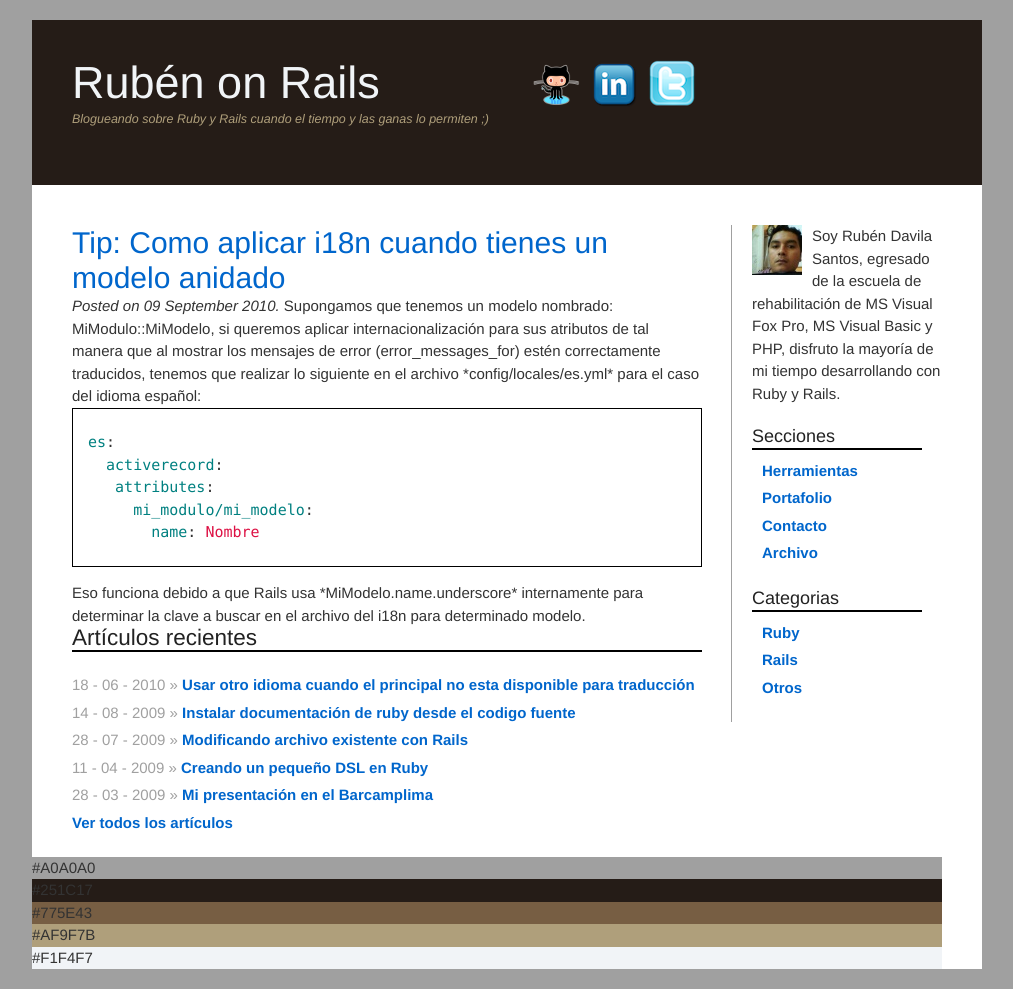
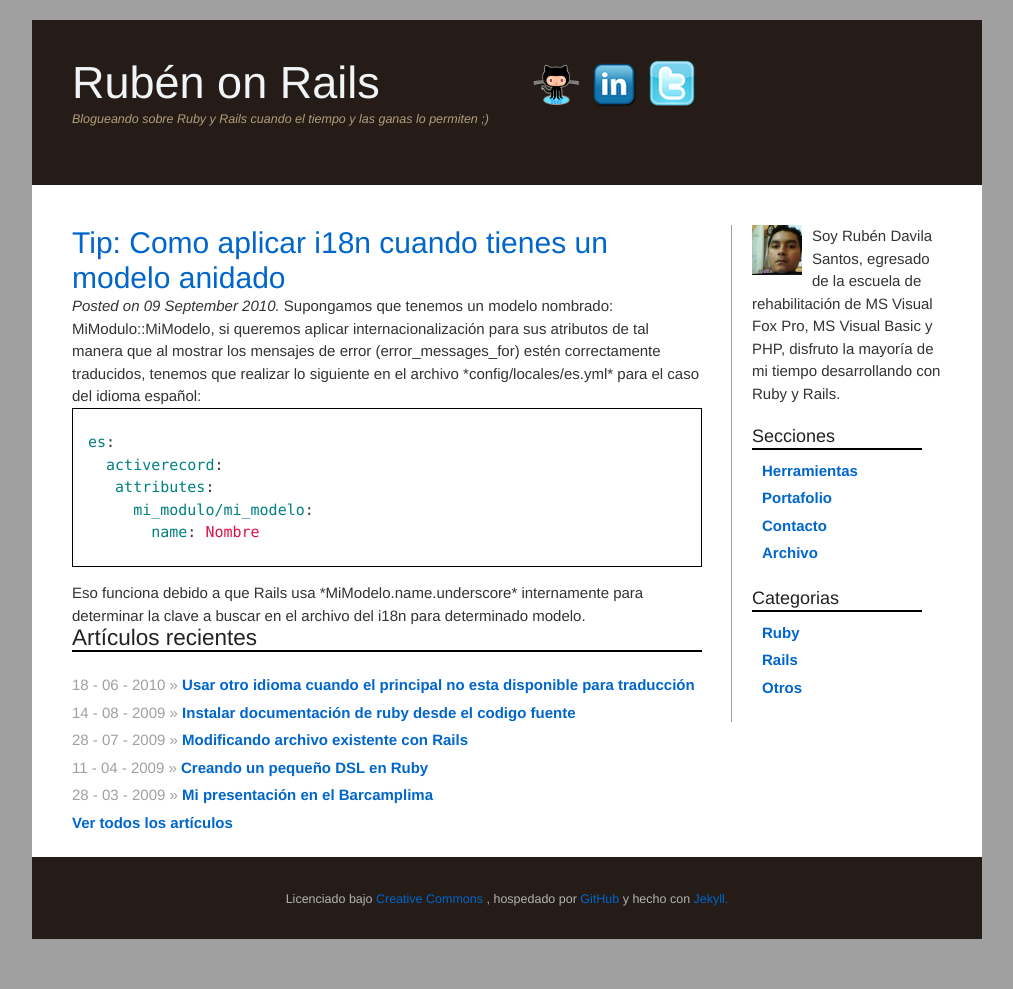
Before and after one commit to rdavila/rdavila.github.com.raw, a Jekyll site: the page built from index.html, in a window 1280 px wide. Shown: the whole page, without its empty margins (133-1146 px from the left). Built offline with Jekyll 4.4.1, drawn with Linux system fonts in a browser that asks for light colours; Markdown is read by kramdown in place of the engine named in the settings; after the commit the page ends 959 px from its top, so only the background shows below that.

Commit message:
Some Styling for footer

```diff
--- a/_layouts/default.html
+++ b/_layouts/default.html
@@ -3,6 +3,7 @@
   <head>
     <title>{{ page.title }} | Desarrollo web con Ruby y Rails desde Perú</title>
     <meta content='text/html; charset=utf-8' http-equiv='content-type' />
+    <meta name="Author" content="Rubén Dávila Santos" />
     <link href="/stylesheets/screen.css" media="screen, projection" rel="stylesheet" type="text/css" />
     <link href="/stylesheets/syntax.css" media="screen, projection" rel="stylesheet" type="text/css" />
     <link href="/stylesheets/print.css" media="print" rel="stylesheet" type="text/css" />
@@ -56,11 +57,10 @@
         </ul>
       </div>
       <div id="footer">
-        <div style="background-color: #A0A0A0">#A0A0A0</div>
-        <div style="background-color: #251C17">#251C17</div>
-        <div style="background-color: #775E43">#775E43</div>
-        <div style="background-color: #AF9F7B">#AF9F7B</div>
-        <div style="background-color: #F1F4F7">#F1F4F7</div>
+        <small>
+        Licenciado bajo <a href='http://creativecommons.org/licenses/by-sa/3.0/us/'>Creative Commons</a>
+        , hospedado por <a href='http://github.com'>GitHub</a> y hecho con <a href ='https://github.com/mojombo/jekyll'>Jekyll.</a>
+        </small>
       </div>
     </div>
   </body>
--- a/stylesheets/screen.css
+++ b/stylesheets/screen.css
@@ -275,7 +275,7 @@ body.two-col #container {
   margin: 20px auto;
 }
 /* line 52, ../sass/screen.sass */
-body.two-col #header, body.two-col #footer {
+body.two-col #header {
   display: inline;
   float: left;
   margin-right: 10px;
@@ -283,10 +283,22 @@ body.two-col #header, body.two-col #footer {
   margin: 0;
 }
 /* line 147, ../../../../../.rvm/gems/ruby-1.8.7-p334/gems/compass-0.11.5/frameworks/blueprint/stylesheets/blueprint/_grid.scss */
-* html body.two-col #header, * html body.two-col #footer {
+* html body.two-col #header {
   overflow-x: hidden;
 }
 /* line 55, ../sass/screen.sass */
+body.two-col #footer {
+  display: inline;
+  float: left;
+  margin-right: 10px;
+  width: 950px;
+  margin: 0;
+}
+/* line 147, ../../../../../.rvm/gems/ruby-1.8.7-p334/gems/compass-0.11.5/frameworks/blueprint/stylesheets/blueprint/_grid.scss */
+* html body.two-col #footer {
+  overflow-x: hidden;
+}
+/* line 58, ../sass/screen.sass */
 body.two-col #header {
   padding-left: 40px;
   padding-top: 40px;
@@ -294,7 +306,7 @@ body.two-col #header {
   position: relative;
   height: 125px;
 }
-/* line 61, ../sass/screen.sass */
+/* line 64, ../sass/screen.sass */
 body.two-col #header small {
   position: absolute;
   top: 90px;
@@ -302,28 +314,46 @@ body.two-col #header small {
   color: #af9f7b;
   font-style: italic;
 }
-/* line 68, ../sass/screen.sass */
+/* line 71, ../sass/screen.sass */
 body.two-col #header h1 {
   float: left;
 }
-/* line 70, ../sass/screen.sass */
+/* line 73, ../sass/screen.sass */
 body.two-col #header h1 a {
   color: #f1f4f7;
   text-decoration: none;
   font-weight: normal;
 }
-/* line 74, ../sass/screen.sass */
+/* line 77, ../sass/screen.sass */
 body.two-col #header ul {
   list-style-type: none;
   float: left;
   margin-left: 130px;
 }
-/* line 78, ../sass/screen.sass */
+/* line 81, ../sass/screen.sass */
 body.two-col #header ul li {
   float: left;
   padding-right: 10px;
 }
-/* line 81, ../sass/screen.sass */
+/* line 84, ../sass/screen.sass */
+body.two-col #footer {
+  background-color: #251c17;
+  text-align: center;
+  padding: 30px 0;
+  color: #b5b3b3;
+}
+/* line 90, ../sass/screen.sass */
+body.two-col #footer a:link, body.two-col #footer a:visited {
+  font-weight: normal;
+  color: #0066cc;
+}
+/* line 94, ../sass/screen.sass */
+body.two-col #footer a:hover, body.two-col #footer a:focus, body.two-col #footer a:active {
+  text-decoration: underline;
+  font-weight: normal;
+  color: #0066cc;
+}
+/* line 98, ../sass/screen.sass */
 body.two-col #sidebar {
   padding-right: 40px;
   display: inline;
@@ -339,20 +369,20 @@ body.two-col #sidebar {
 * html body.two-col #sidebar {
   overflow-x: hidden;
 }
-/* line 89, ../sass/screen.sass */
+/* line 106, ../sass/screen.sass */
 body.two-col #sidebar img {
   float: left;
   margin-right: 10px;
 }
-/* line 92, ../sass/screen.sass */
+/* line 109, ../sass/screen.sass */
 body.two-col #sidebar h4 {
   margin: 0 20px 10px 0;
 }
-/* line 94, ../sass/screen.sass */
+/* line 111, ../sass/screen.sass */
 body.two-col #about {
   margin-bottom: 20px;
 }
-/* line 96, ../sass/screen.sass */
+/* line 113, ../sass/screen.sass */
 body.two-col #content {
   display: inline;
   float: left;
@@ -366,31 +396,31 @@ body.two-col #content {
 * html body.two-col #content {
   overflow-x: hidden;
 }
-/* line 102, ../sass/screen.sass */
+/* line 119, ../sass/screen.sass */
 body.two-col ul#nav, body.two-col ul#categories {
   list-style: none;
   padding-left: 10px;
 }
-/* line 105, ../sass/screen.sass */
+/* line 122, ../sass/screen.sass */
 body.two-col ul#nav li, body.two-col ul#categories li {
   text-align: left;
   margin-bottom: 5px;
 }
-/* line 110, ../sass/screen.sass */
+/* line 127, ../sass/screen.sass */
 body.two-col .post h2 {
   line-height: 35px;
   color: #251c17;
   margin: 0;
 }
-/* line 114, ../sass/screen.sass */
+/* line 131, ../sass/screen.sass */
 body.two-col .post h2 a {
   font-weight: normal;
 }
-/* line 116, ../sass/screen.sass */
+/* line 133, ../sass/screen.sass */
 body.two-col .post h3 {
   color: #775e43;
 }
-/* line 118, ../sass/screen.sass */
+/* line 135, ../sass/screen.sass */
 body.two-col .highlight {
   background-color: white;
   overflow: auto;
@@ -398,42 +428,42 @@ body.two-col .highlight {
   border: 1px solid black;
   margin-bottom: 15px;
 }
-/* line 125, ../sass/screen.sass */
+/* line 142, ../sass/screen.sass */
 body.two-col .underlined {
   border-bottom: 2px solid black;
 }
-/* line 128, ../sass/screen.sass */
+/* line 145, ../sass/screen.sass */
 body.two-col ul.posts_list {
   list-style-type: none;
   margin: 0;
   padding: 0;
 }
-/* line 132, ../sass/screen.sass */
+/* line 149, ../sass/screen.sass */
 body.two-col ul.posts_list li {
   padding-bottom: 5px;
 }
-/* line 134, ../sass/screen.sass */
+/* line 151, ../sass/screen.sass */
 body.two-col ul.posts_list span {
   color: #a0a0a0;
 }
-/* line 138, ../sass/screen.sass */
+/* line 155, ../sass/screen.sass */
 body.two-col a:link, body.two-col a:visited {
   text-decoration: none;
   font-weight: bold;
   color: #0066cc;
 }
-/* line 143, ../sass/screen.sass */
+/* line 160, ../sass/screen.sass */
 body.two-col a:hover, body.two-col a:focus, body.two-col a:active {
   text-decoration: underline;
   font-weight: bold;
   color: #251c17;
 }
-/* line 148, ../sass/screen.sass */
+/* line 165, ../sass/screen.sass */
 body.two-col #tools img, body.two-col #portfolio img {
   float: left;
   padding-right: 10px;
 }
-/* line 152, ../sass/screen.sass */
+/* line 169, ../sass/screen.sass */
 body.two-col a.external {
   background: url(/images/external_link.png) no-repeat right top;
   padding-right: 15px;
```
Also changed, not shown: sass/screen.sass (+18 -1 lines).
